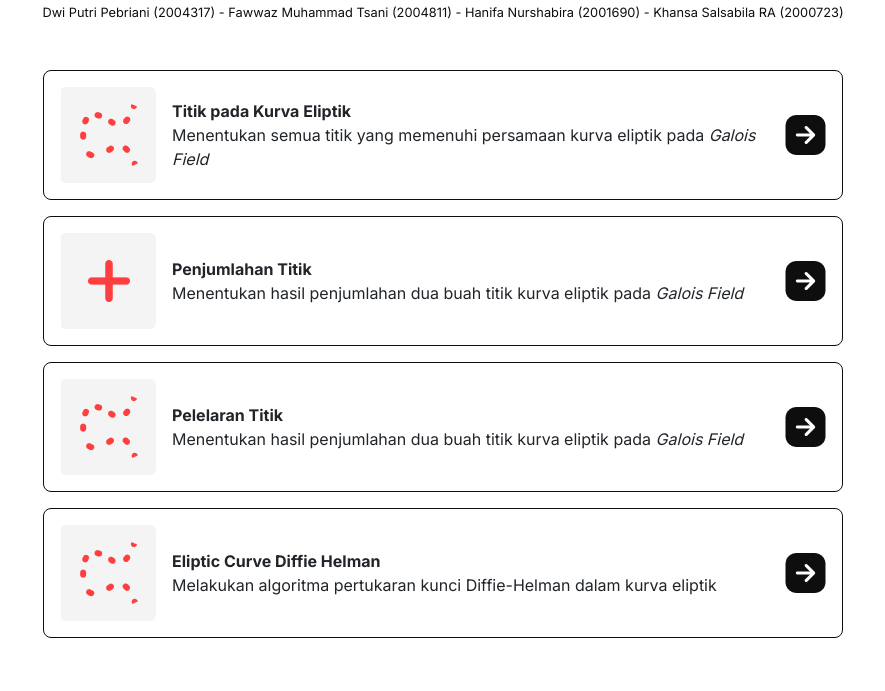
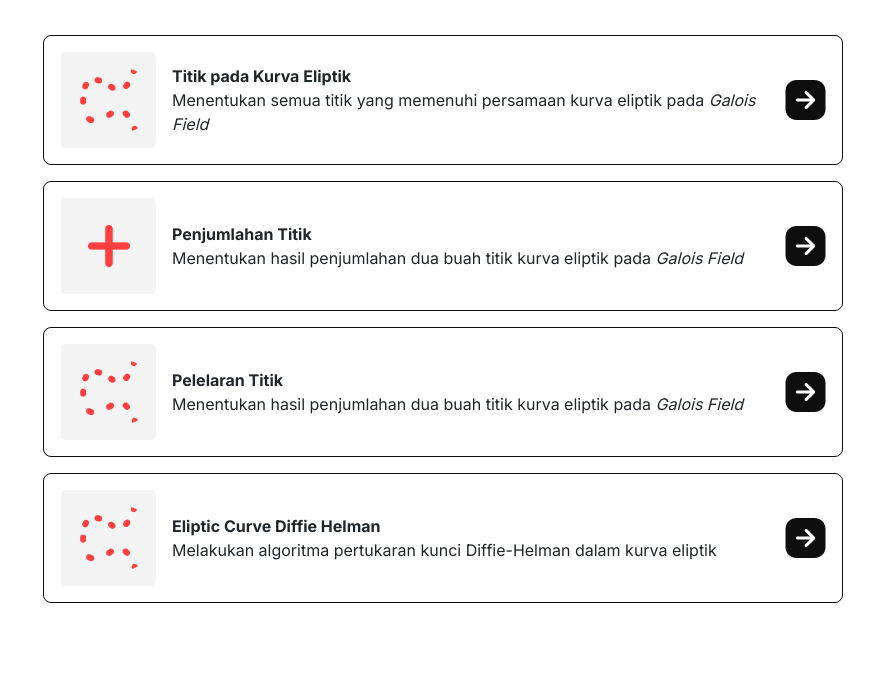
Before and after one commit to fawwazmts/kalkulator-ecc, a plain HTML site: page index.html in a window 1280 px wide. Shown: the part 109-800 px from the top of the page, without its empty margins (197-1082 px from the left). Drawn offline with Linux system fonts and the light colour scheme.

Commit message:
Edit Homepage

```diff
--- a/index.html
+++ b/index.html
@@ -16,10 +16,6 @@
       <section class="title front my-5">
         <p class="app-name text-center mb-3">
           Kalkulator Elliptic Curve Criptography pada Galois Field
-        </p>
-        <p class="group-name text-center mb-0">
-          Dwi Putri Pebriani (2004317) - Fawwaz Muhammad Tsani (2004811) -
-          Hanifa Nurshabira (2001690) - Khansa Salsabila RA (2000723)
         </p>
       </section>
       <section
```
Also changed, not shown: 1 other file.
